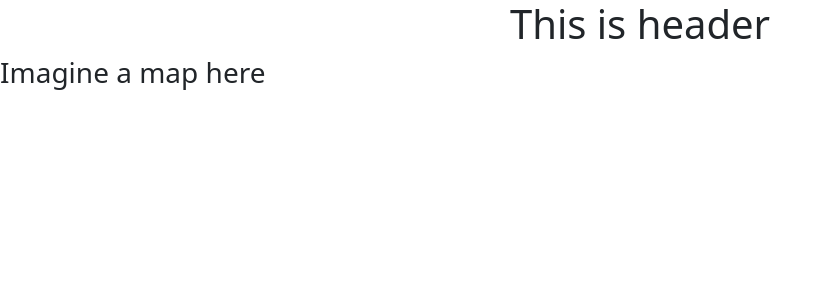
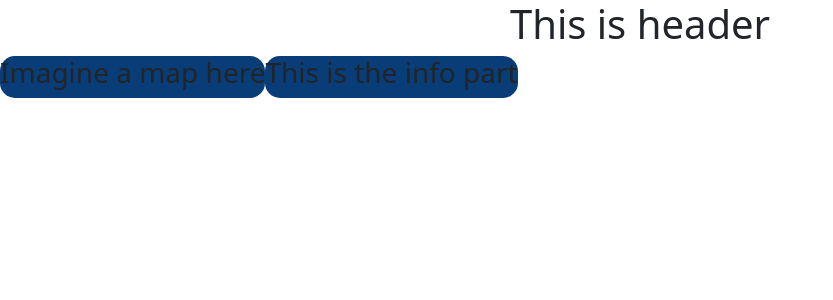
Before and after one commit to haved/Veracity7, a React (Create React App) app: page / in a window 1280 px wide. Shown: the top 300 px of the page, without its empty margins (0-833 px from the left). Built offline with nearby package versions, Linux system fonts and the light colour scheme.

Commit message:
legge til noe shit

```diff
--- a/src/App.css
+++ /dev/null
@@ -1,7 +0,0 @@
-.App {
-  text-align: center;
-}
-
-.map-container {
-
-}
--- a/src/App.tsx
+++ b/src/App.tsx
@@ -1,9 +1,10 @@
 import React from 'react';
 import logo from './logo.svg';
-import './App.css';
+import './Style/App.css';
 import 'bootstrap/dist/css/bootstrap.min.css';
 import MapContainer from "./Components/MapContainer";
 import { Card } from "react-bootstrap";
+import InfoContainer from "./Components/InfoContainer";
 
 function App() {
   return (
@@ -13,7 +14,10 @@ function App() {
           <h1>This is header</h1>
         </header>
       </div>
-      <MapContainer></MapContainer>
+        <div className="ContainerContainer">
+            <MapContainer></MapContainer>
+            <InfoContainer></InfoContainer>
+        </div>
     </div>
 
 
--- a/src/Components/InfoContainer.tsx
+++ b/src/Components/InfoContainer.tsx
@@ -1,9 +1,10 @@
 import React from 'react';
+import '../Style/Container.css';
 
 function InfoContainer () {
     return (
-        <div className="InfoContainer">
-            <h1>This is the info part</h1>
+        <div className="Container">
+            <h3>This is the info part</h3>
         </div>
     );
 }
--- a/src/Components/MapContainer.tsx
+++ b/src/Components/MapContainer.tsx
@@ -2,7 +2,7 @@ import * as React from "react";
 
 const MapContainer  = ()  => {
     return (
-        <div className="map-container">
+        <div className="Container">
             <h3>Imagine a map here</h3>
 
         </div>
--- /dev/null
+++ b/src/Style/App.css
@@ -0,0 +1,14 @@
+.App {
+  text-align: center;
+}
+
+.map-container {
+
+}
+
+.ContainerContainer {
+  display: flex;
+  flex-direction: row;
+  flex-wrap: wrap;
+
+}
--- /dev/null
+++ b/src/Style/Container.css
@@ -0,0 +1,4 @@
+.Container {
+    background: #083D77;
+    border-radius: 15px;
+}
```
